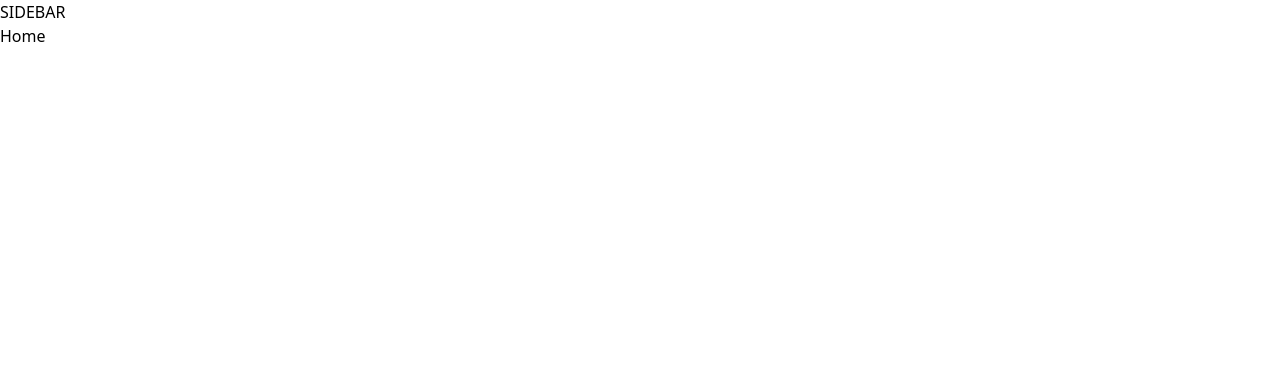
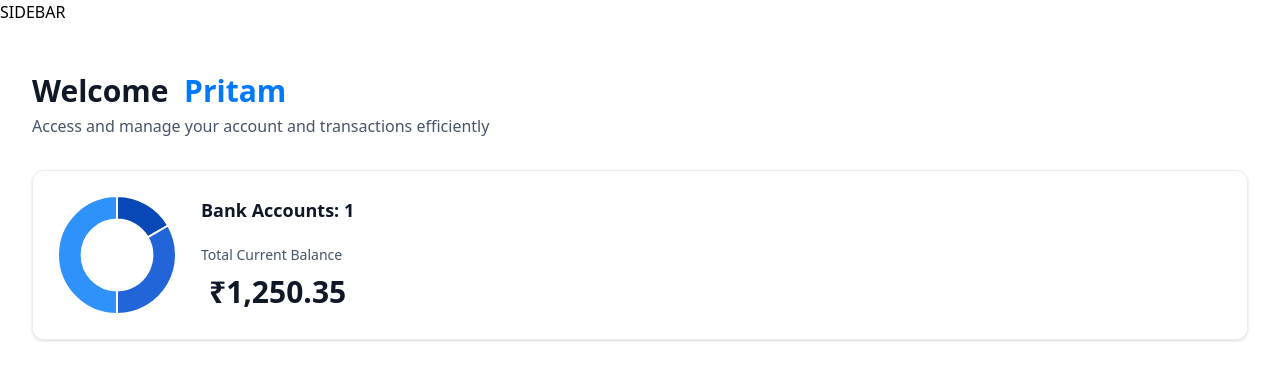
Before and after one commit to pritammajumder16/prit-banking-system, a Next.js app: page / in a window 1280 px wide. Shown: the top 380 px of the page. Built offline with nearby package versions, Linux system fonts and the light colour scheme.

Commit message:
donut chart headerbox and total balance and animated counter added

```diff
--- a/app/(root)/page.tsx
+++ b/app/(root)/page.tsx
@@ -1,7 +1,28 @@
+import HeaderBox from "@/components/HeaderBox";
+import TotalBalanceBox from "@/components/TotalBalanceBox";
 import React from "react";
 
 const Home = () => {
-  return <div>Home</div>;
+  const loggedIn = { firstName: "Pritam" };
+  return (
+    <section className="home">
+      <div className="home-content">
+        <header className="home-header">
+          <HeaderBox
+            type="greeting"
+            title="Welcome"
+            subtext="Access and manage your account and transactions efficiently"
+            user={loggedIn.firstName || "Guest"}
+          />
+          <TotalBalanceBox
+            accounts={[]}
+            totalBanks={1}
+            totalCurrentBalance={1250.35}
+          />
+        </header>
+      </div>
+    </section>
+  );
 };
 
 export default Home;
--- /dev/null
+++ b/components/AnimatedCounter.tsx
@@ -0,0 +1,13 @@
+"use client";
+import React from "react";
+import CountUp from "react-countup";
+
+const AnimatedCounter = ({ amount }: { amount: number }) => {
+  return (
+    <div>
+      <CountUp end={amount} duration={2} prefix="₹" decimal="." decimals={2} />
+    </div>
+  );
+};
+
+export default AnimatedCounter;
--- /dev/null
+++ b/components/DoughnutChart.tsx
@@ -0,0 +1,29 @@
+"use client";
+import { ArcElement, Chart, Legend, Tooltip } from "chart.js";
+import { Doughnut } from "react-chartjs-2";
+Chart.register(ArcElement, Tooltip, Legend);
+const DoughnutChart = ({ accounts }: DoughnutChartProps) => {
+  const data = [
+    {
+      label: "Banks",
+      data: [1250, 2500, 3750],
+      backgroundColor: ["#0747b6", "#2265d8", "#2f91fa"],
+    },
+  ];
+  const labels = ["Bank 1", "Bank 2", "Bank 3"];
+  return (
+    <Doughnut
+      options={{
+        cutout: "60%",
+        plugins: {
+          legend: {
+            display: false,
+          },
+        },
+      }}
+      data={{ datasets: data, labels }}
+    />
+  );
+};
+
+export default DoughnutChart;
--- /dev/null
+++ b/components/HeaderBox.tsx
@@ -0,0 +1,17 @@
+import React from "react";
+
+const HeaderBox = ({ type, title, subtext, user }: HeaderBoxProps) => {
+  return (
+    <div className="header-box">
+      <span className="header-box-title">
+        {title}
+        {type === "greeting" && (
+          <span className="text-bankGradient">&nbsp; {user}</span>
+        )}
+      </span>
+      <p className="header-box-subtext">{subtext}</p>
+    </div>
+  );
+};
+
+export default HeaderBox;
--- /dev/null
+++ b/components/TotalBalanceBox.tsx
@@ -0,0 +1,28 @@
+import React from "react";
+import AnimatedCounter from "./AnimatedCounter";
+import DoughnutChart from "./DoughnutChart";
+
+const TotalBalanceBox = ({
+  accounts = [],
+  totalBanks,
+  totalCurrentBalance,
+}: TotlaBalanceBoxProps) => {
+  return (
+    <section className="total-balance">
+      <div className="total-balance-chart">
+        <DoughnutChart accounts={accounts} />
+      </div>
+      <div className="flex flex-col gap-6">
+        <span className="header-2">Bank Accounts: {totalBanks}</span>
+        <div className="flex flex-col gap-2">
+          <p className="total-balance-label">Total Current Balance</p>
+          <div className="total-balance-amount flex-center gap-2">
+            <AnimatedCounter amount={totalCurrentBalance} />
+          </div>
+        </div>
+      </div>
+    </section>
+  );
+};
+
+export default TotalBalanceBox;
--- a/lib/utils.ts
+++ b/lib/utils.ts
@@ -68,7 +68,7 @@
 export function formatAmount(amount: number): string {
   const formatter = new Intl.NumberFormat("en-US", {
     style: "currency",
-    currency: "USD",
+    currency: "INR",
     minimumFractionDigits: 2,
   });
 
--- a/package.json
+++ b/package.json
@@ -10,12 +10,15 @@
   },
   "dependencies": {
     "@radix-ui/react-slot": "^1.1.0",
+    "chart.js": "^4.4.3",
     "class-variance-authority": "^0.7.0",
     "clsx": "^2.1.1",
     "lucide-react": "^0.400.0",
     "next": "14.2.4",
     "query-string": "^9.0.0",
     "react": "^18",
+    "react-chartjs-2": "^5.2.0",
+    "react-countup": "^6.5.3",
     "react-dom": "^18",
     "tailwind-merge": "^2.3.0",
     "tailwindcss-animate": "^1.0.7"
```
Also changed, not shown: 1 other file (tests, documents, lock files or other folders).
